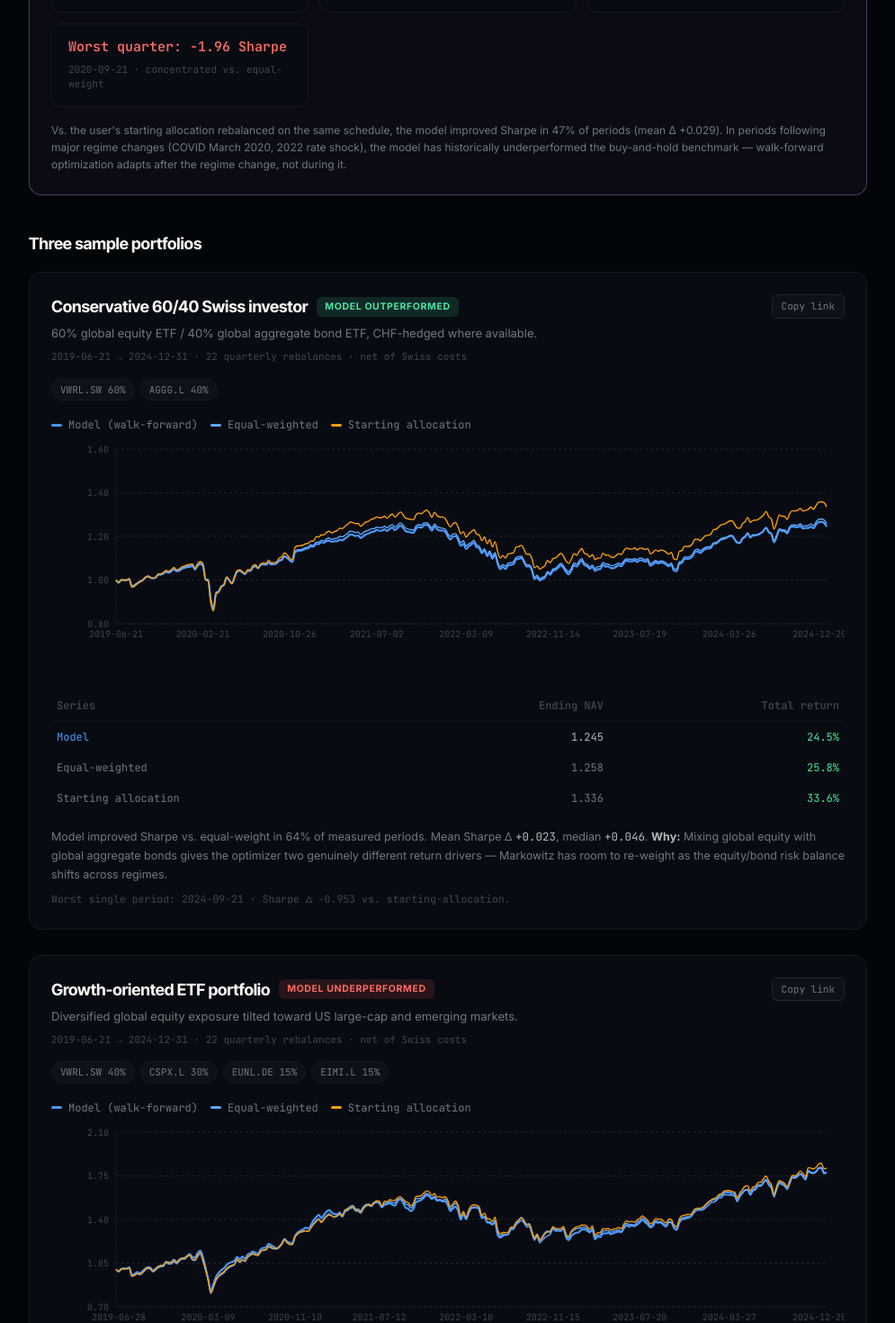
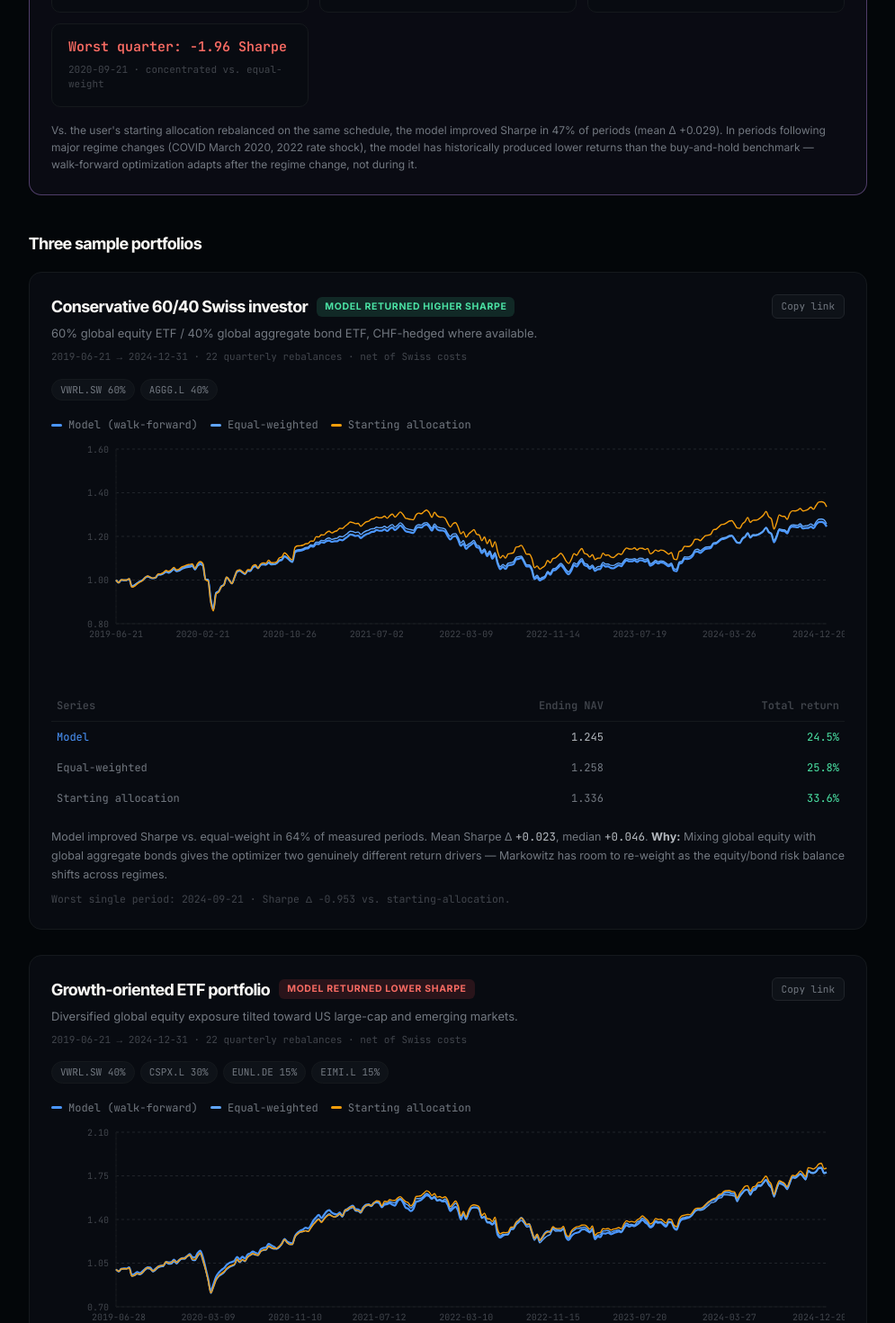
Before and after one commit to dariushfinance/finance-dashboard-nextjs, a Next.js app: page /how-it-works in a window 1280 px wide. Shown: the part 1120-2590 px from the top of the page at 90% size, without its empty margins (142-1137 px from the left). Built offline with nearby package versions, Linux system fonts and the light colour scheme.

Commit message:
fix FIDLEG violations in backtest/stress-test copy
Replace "outperformed/underperformed" with neutral Sharpe-delta and
return comparisons. Remove "would have performed" counterfactual from
StressTest header. Neutralize ▲/▼ color coding on scenario excess.

```diff
--- a/app/how-it-works/page.tsx
+++ b/app/how-it-works/page.tsx
@@ -142,7 +142,7 @@ export default async function HowItWorksPage() {
         <p style={{ fontSize: 12, color: 'var(--ink-3)', marginTop: 16, lineHeight: 1.6 }}>
           Vs. the user&apos;s starting allocation rebalanced on the same schedule, the model improved Sharpe in {pct(startStats.sharpeDelta.pctPositive)} of periods
           (mean Δ {startStats.sharpeDelta.mean >= 0 ? '+' : ''}{startStats.sharpeDelta.mean.toFixed(3)}).
-          In periods following major regime changes (COVID March 2020, 2022 rate shock), the model has historically underperformed the buy-and-hold benchmark —
+          In periods following major regime changes (COVID March 2020, 2022 rate shock), the model has historically produced lower returns than the buy-and-hold benchmark —
           walk-forward optimization adapts after the regime change, not during it.
         </p>
       </section>
--- a/components/StressTest.tsx
+++ b/components/StressTest.tsx
@@ -38,12 +38,12 @@ function ScenarioCard({ s }: { s: ScenarioResult }) {
         </div>
         <span style={{
           fontSize: 11, fontWeight: 700, padding: '4px 9px', borderRadius: 7, flexShrink: 0,
-          color:       outperformed ? 'var(--pos)'      : 'var(--neg)',
-          background:  outperformed ? 'var(--pos-soft)' : 'var(--neg-soft)',
-          border:      `1px solid ${outperformed ? 'var(--pos-line)' : 'var(--neg-line)'}`,
+          color:       'var(--ink-3)',
+          background:  'var(--surface-2)',
+          border:      '1px solid var(--line)',
           fontFamily:  'var(--font-mono)',
         }}>
-          {outperformed ? '▲' : '▼'} {fmt(excess)} vs index
+          Δ vs index: {fmt(excess)}
         </span>
       </div>
 
@@ -146,8 +146,7 @@ export default function StressTest({ positions }: Props) {
               Historical Stress Test
             </div>
             <div style={{ fontSize: 11, color: 'var(--ink-3)', marginTop: 4, lineHeight: 1.55 }}>
-              Current portfolio weights applied to four historical crises · shows how your holdings
-              <em> would have</em> performed · not a prediction
+              Current portfolio weights applied to four historical crises · historical simulation only · not a prediction
             </div>
           </div>
           {loading && <span className="spinner" style={{ flexShrink: 0, marginTop: 2 }} />}
--- a/components/backtest/SamplePortfolioCard.tsx
+++ b/components/backtest/SamplePortfolioCard.tsx
@@ -54,9 +54,9 @@ function deriveVerdict(winsPct: number, median: number): Verdict {
 }
 
 const VERDICT_META: Record<Verdict, { label: string; color: string; bg: string }> = {
-  won:  { label: 'Model outperformed',    color: 'var(--pos)',  bg: 'oklch(0.82 0.156 162 / 0.14)' },
-  tied: { label: 'Roughly tied',          color: 'var(--warn)', bg: 'oklch(0.84 0.148 80 / 0.14)' },
-  lost: { label: 'Model underperformed',  color: 'var(--neg)',  bg: 'oklch(0.65 0.190 25 / 0.14)' },
+  won:  { label: 'Model returned higher Sharpe', color: 'var(--pos)',  bg: 'oklch(0.82 0.156 162 / 0.14)' },
+  tied: { label: 'Roughly tied',                 color: 'var(--warn)', bg: 'oklch(0.84 0.148 80 / 0.14)' },
+  lost: { label: 'Model returned lower Sharpe',  color: 'var(--neg)',  bg: 'oklch(0.65 0.190 25 / 0.14)' },
 }
 
 export function SamplePortfolioCard({
@@ -86,7 +86,7 @@ export function SamplePortfolioCard({
     verdict === 'won'
       ? `Model improved Sharpe vs. equal-weight in ${pct(wins, 0)} of measured periods.`
     : verdict === 'lost'
-      ? `Model underperformed equal-weight in ${pct(1 - wins, 0)} of measured periods.`
+      ? `Model returned lower Sharpe than equal-weight in ${pct(1 - wins, 0)} of measured periods.`
       : `Model and equal-weight were roughly tied (model won ${pct(wins, 0)} of periods).`
 
   return (
```
